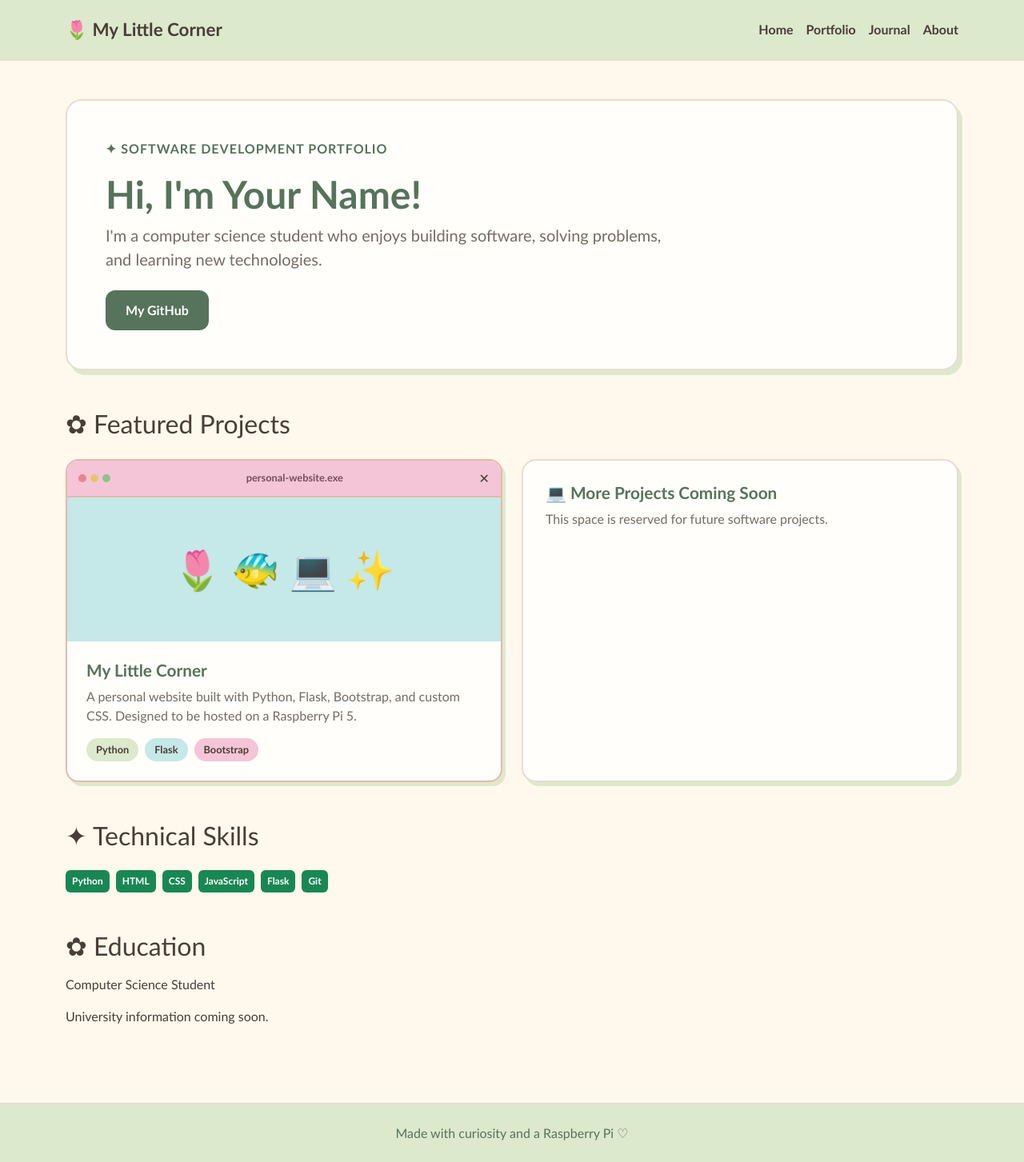
After one commit to leslyVillanueva1020/personalWebsite, a Flask app: page /portfolio in a window 1280 px wide. The commit adds this page. Shown: the whole page at 80% size. Run offline with Flask 3, Linux system fonts and the light colour scheme.

Commit message:
made portfolio and blog html

```diff
--- a/app.py
+++ b/app.py
@@ -6,5 +6,13 @@ app = Flask(__name__)
 def home():
     return render_template("index.html")
 
+@app.route("/portfolio")
+def portfolio():
+    return render_template("portfolio.html")
+
+@app.route("/blog")
+def blog():
+    return render_template("blog.html")
+
 if __name__ == "__main__":
     app.run(debug=True)
--- a/static/css/style.css
+++ b/static/css/style.css
@@ -167,3 +167,211 @@ a:focus-visible {
         transform: none;
     }
 }
+
+
+/* ========================================
+   PORTFOLIO PAGE
+======================================== */
+
+.portfolio-intro {
+    background-color: var(--paper);
+    border: 2px solid var(--border);
+    border-radius: 20px;
+    padding: clamp(24px, 5vw, 48px);
+
+    box-shadow: 5px 6px 0 var(--sage);
+}
+
+.portfolio-intro h1 {
+    color: var(--green);
+}
+
+.portfolio-intro .lead {
+    color: var(--muted);
+    max-width: 700px;
+}
+
+
+/* ========================================
+   RETRO PROJECT WINDOWS
+======================================== */
+
+.retro-window {
+    background-color: var(--paper);
+    border: 2px solid #E5B8A9;
+    border-radius: 16px;
+    overflow: hidden;
+
+    box-shadow: 4px 5px 0 var(--sage);
+
+    transition: transform 0.2s ease;
+}
+
+.retro-window:hover {
+    transform: translateY(-4px);
+}
+
+/* Window title bar */
+.retro-titlebar {
+    background-color: var(--pink);
+    padding: 10px 14px;
+
+    display: flex;
+    justify-content: space-between;
+    align-items: center;
+    gap: 10px;
+
+    border-bottom: 2px solid #E5B8A9;
+}
+
+/* Decorative window dots */
+.window-dots {
+    display: flex;
+    gap: 5px;
+}
+
+.window-dots span {
+    width: 10px;
+    height: 10px;
+    border-radius: 50%;
+    background-color: #E8878B;
+}
+
+.window-dots span:nth-child(2) {
+    background-color: #E8C36C;
+}
+
+.window-dots span:nth-child(3) {
+    background-color: #8FC28C;
+}
+
+.window-title {
+    font-size: 0.8rem;
+    font-weight: bold;
+    color: #744F5B;
+}
+
+/* Project image placeholder */
+.project-image {
+    background-color: var(--aqua);
+    min-height: 180px;
+
+    display: flex;
+    justify-content: center;
+    align-items: center;
+
+    font-size: 3rem;
+    padding: 20px;
+}
+
+/* Project description */
+.project-content {
+    padding: 24px;
+}
+
+.project-content h3 {
+    color: var(--green);
+    font-size: 1.3rem;
+    font-weight: bold;
+}
+
+.project-content p {
+    color: var(--muted);
+}
+
+/* Pastel technology tags */
+.tech-tag {
+    padding: 5px 12px;
+    border-radius: 20px;
+
+    font-size: 0.8rem;
+    font-weight: 600;
+    color: var(--text);
+}
+
+.tag-green {
+    background-color: var(--sage);
+}
+
+.tag-blue {
+    background-color: var(--aqua);
+}
+
+.tag-pink {
+    background-color: var(--pink);
+}
+
+/* Reduced motion accessibility */
+@media (prefers-reduced-motion: reduce) {
+    .retro-window {
+        transition: none;
+    }
+
+    .retro-window:hover {
+        transform: none;
+    }
+}
+
+
+/* ========================================
+   JOURNAL PAGE
+======================================== */
+
+.journal-tag {
+    background-color: var(--paper);
+    color: var(--text);
+
+    border: 1px solid var(--border);
+    border-radius: 30px;
+
+    padding: 8px 16px;
+    font-size: 0.9rem;
+    font-weight: 600;
+}
+
+.journal-date {
+    color: var(--muted);
+    font-size: 0.85rem;
+    margin-bottom: 8px;
+}
+
+.scrapbook-card h2 {
+    color: var(--green);
+    font-weight: bold;
+}
+
+
+/* ========================================
+   JOURNAL THUMBNAILS
+======================================== */
+
+.journal-thumbnail {
+    width: 85px;
+    height: 85px;
+    flex-shrink: 0;
+
+    display: flex;
+    justify-content: center;
+    align-items: center;
+
+    border-radius: 14px;
+    border: 1px solid var(--border);
+
+    font-size: 2rem;
+}
+
+.thumbnail-pink {
+    background-color: var(--pink);
+}
+
+.thumbnail-blue {
+    background-color: var(--aqua);
+}
+
+@media (max-width: 480px) {
+    .journal-thumbnail {
+        width: 65px;
+        height: 65px;
+        font-size: 1.5rem;
+    }
+}
--- /dev/null
+++ b/templates/portfolio.html
@@ -0,0 +1,167 @@
+
+{% extends "base.html" %}
+
+{% block title %}
+Portfolio | My Little Corner
+{% endblock %}
+
+{% block content %}
+
+<!-- Portfolio Introduction -->
+<section class="portfolio-intro mb-5">
+
+    <p class="eyebrow">
+        ✦ Software Development Portfolio
+    </p>
+
+    <h1 class="display-5 fw-bold">
+        Hi, I'm Your Name!
+    </h1>
+
+    <p class="lead">
+        I'm a computer science student who enjoys
+        building software, solving problems,
+        and learning new technologies.
+    </p>
+
+    <div class="d-flex flex-wrap gap-2 mt-4">
+        <a href="https://github.com/"
+           class="btn btn-scrapbook"
+           target="_blank"
+           rel="noopener noreferrer">
+            My GitHub
+        </a>
+    </div>
+
+</section>
+
+<!-- Projects -->
+<section class="mb-5">
+
+    <h2 class="mb-4">
+        ✿ Featured Projects
+    </h2>
+
+    <div class="row g-4">
+
+        <!-- Project One -->
+        <div class="col-12 col-md-6">
+
+            <article class="retro-window h-100">
+
+                <!-- Retro Window Title Bar -->
+                <div class="retro-titlebar">
+
+                    <div class="window-dots" aria-hidden="true">
+                        <span></span>
+                        <span></span>
+                        <span></span>
+                    </div>
+
+                    <span class="window-title">
+                        personal-website.exe
+                    </span>
+
+                    <span aria-hidden="true">✕</span>
+
+                </div>
+
+                <!-- Project Image Placeholder -->
+                <div class="project-image">
+                    <span aria-hidden="true">🌷 🐠 💻 ✨</span>
+                </div>
+
+                <!-- Project Information -->
+                <div class="project-content">
+
+                    <h3>My Little Corner</h3>
+
+                    <p>
+                        A personal website built with
+                        Python, Flask, Bootstrap, and
+                        custom CSS. Designed to be hosted
+                        on a Raspberry Pi 5.
+                    </p>
+
+                    <!-- Technology Tags -->
+                    <div class="d-flex flex-wrap gap-2">
+
+                        <span class="tech-tag tag-green">
+                            Python
+                        </span>
+
+                        <span class="tech-tag tag-blue">
+                            Flask
+                        </span>
+
+                        <span class="tech-tag tag-pink">
+                            Bootstrap
+                        </span>
+
+                    </div>
+
+                </div>
+
+            </article>
+
+        </div>
+
+
+                <!-- Future Project -->
+                <div class="col-12 col-md-6">
+
+                    <article class="scrapbook-card h-100">
+
+                        <h3>💻 More Projects Coming Soon</h3>
+
+                        <p>
+                            This space is reserved for
+                            future software projects.
+                        </p>
+
+                    </article>
+
+                </div>
+
+            </div>
+
+        </section>
+
+        <!-- Skills -->
+        <section class="mb-5">
+
+            <h2 class="mb-4">
+                ✦ Technical Skills
+            </h2>
+
+            <div class="d-flex flex-wrap gap-2">
+
+                <span class="badge text-bg-success p-2">Python</span>
+                <span class="badge text-bg-success p-2">HTML</span>
+                <span class="badge text-bg-success p-2">CSS</span>
+                <span class="badge text-bg-success p-2">JavaScript</span>
+                <span class="badge text-bg-success p-2">Flask</span>
+                <span class="badge text-bg-success p-2">Git</span>
+
+            </div>
+
+        </section>
+
+<!-- Education -->
+<section class="mb-5">
+
+    <h2 class="mb-3">
+        ✿ Education
+    </h2>
+
+    <p>
+        Computer Science Student
+    </p>
+
+    <p>
+        University information coming soon.
+    </p>
+
+</section>
+
+{% endblock %}
```
Also changed, not shown: templates/blog.html (added, +150 -0 lines).
